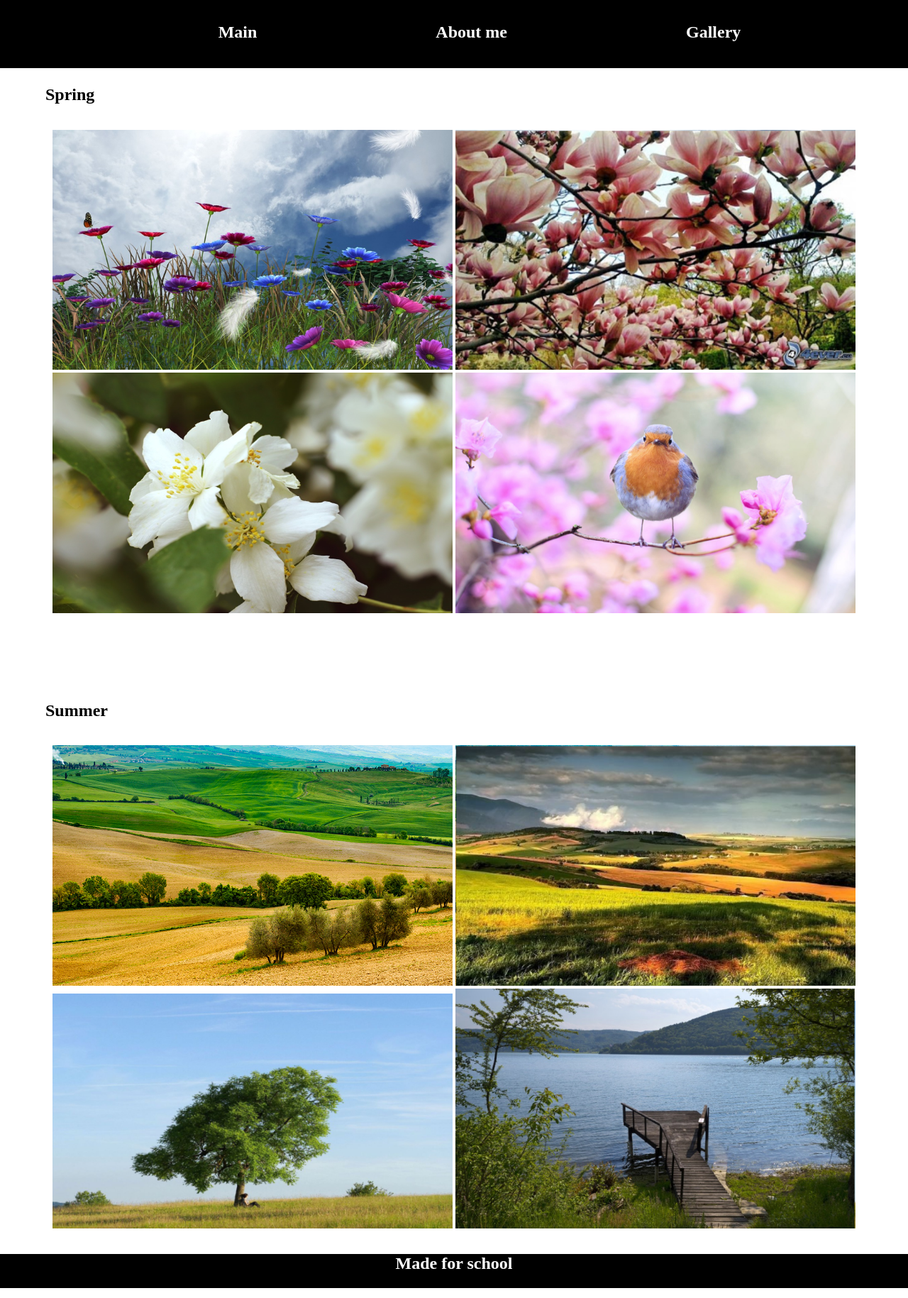
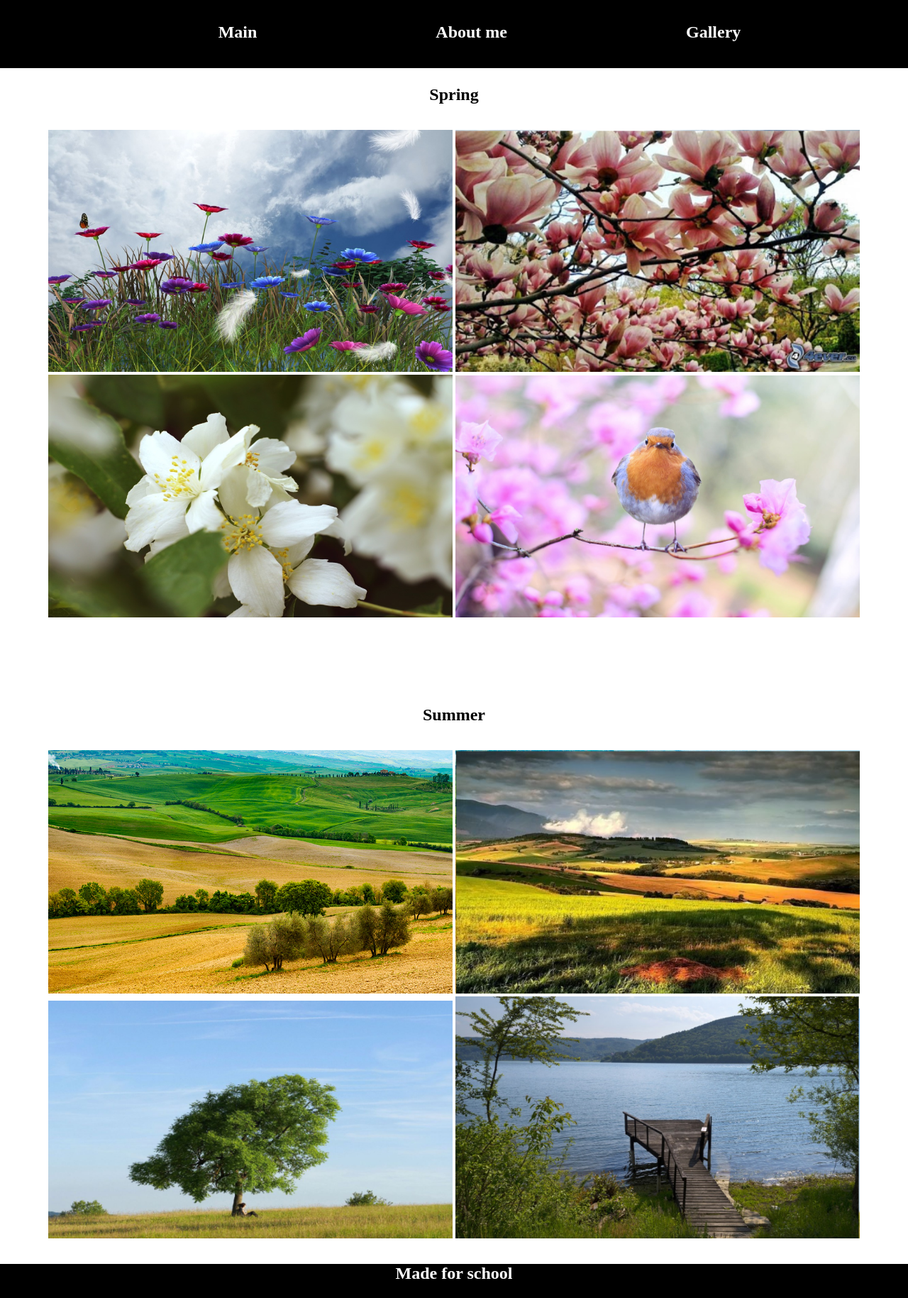
Before and after one commit to gabrainmonke/semestralkaVAI, a PHP site: page /galery.php in a window 1280 px wide. Shown: the whole page at 71% size. Run offline with PHP 8.4, Linux system fonts and the light colour scheme.

Commit message:
update 4

```diff
--- a/header.php
+++ b/header.php
@@ -2,6 +2,7 @@
 <html lang="en">
 <head>
     <meta charset="UTF-8">
+    <meta name="viewport" content="width=device-width, initial-scale=1.0">
     <link rel="stylesheet" href="style.css">
     <title>Document</title>
 </head>
--- a/style.css
+++ b/style.css
@@ -97,7 +97,7 @@
 }
 
 .myInfo{
-    margin-bottom: 7em;
+    margin-bottom: 4em;
     font-size: 1.2em;
 }
 
@@ -105,12 +105,14 @@
 .summerImg{
     text-align: center;
     padding-top: 1em;
+
 }
 
 .springText h2,
 .summerText h2{
     margin-top: 0;
     padding-top: 5em;
+    text-align: center;
 }
 
 /*
@@ -120,7 +122,7 @@
 @media screen and (min-width: 900px) {
     .springImg img,
     .summerImg img{
-        width: 49%;
+        width: 49.5%;
     }
 
 }
```
